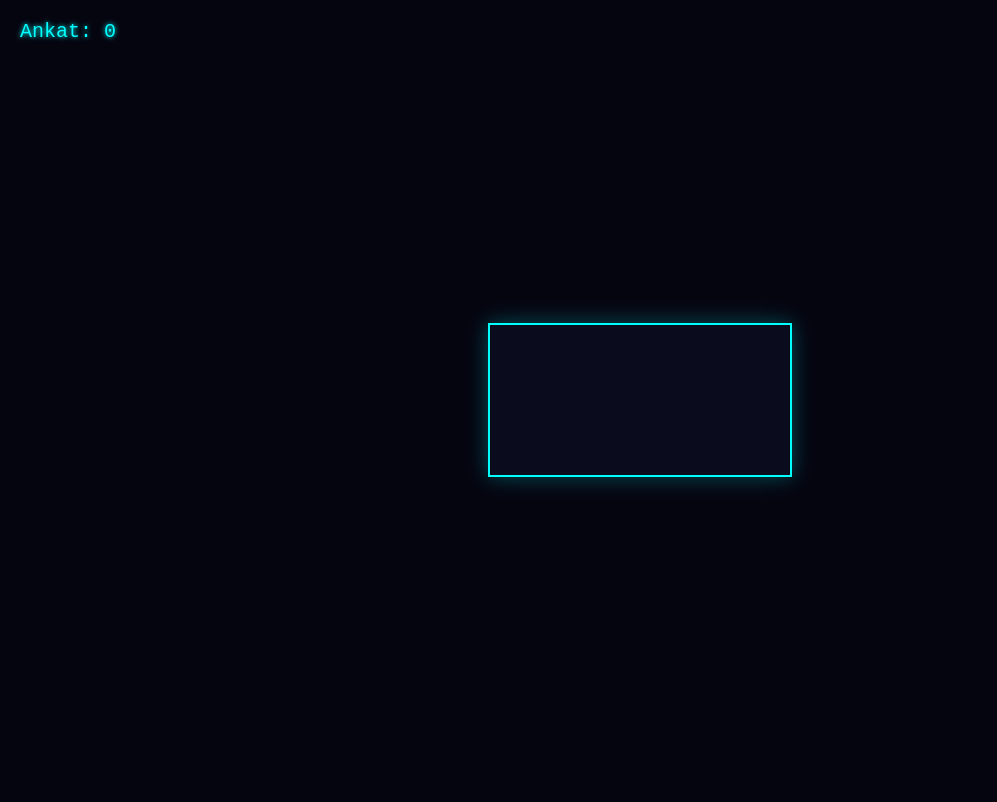
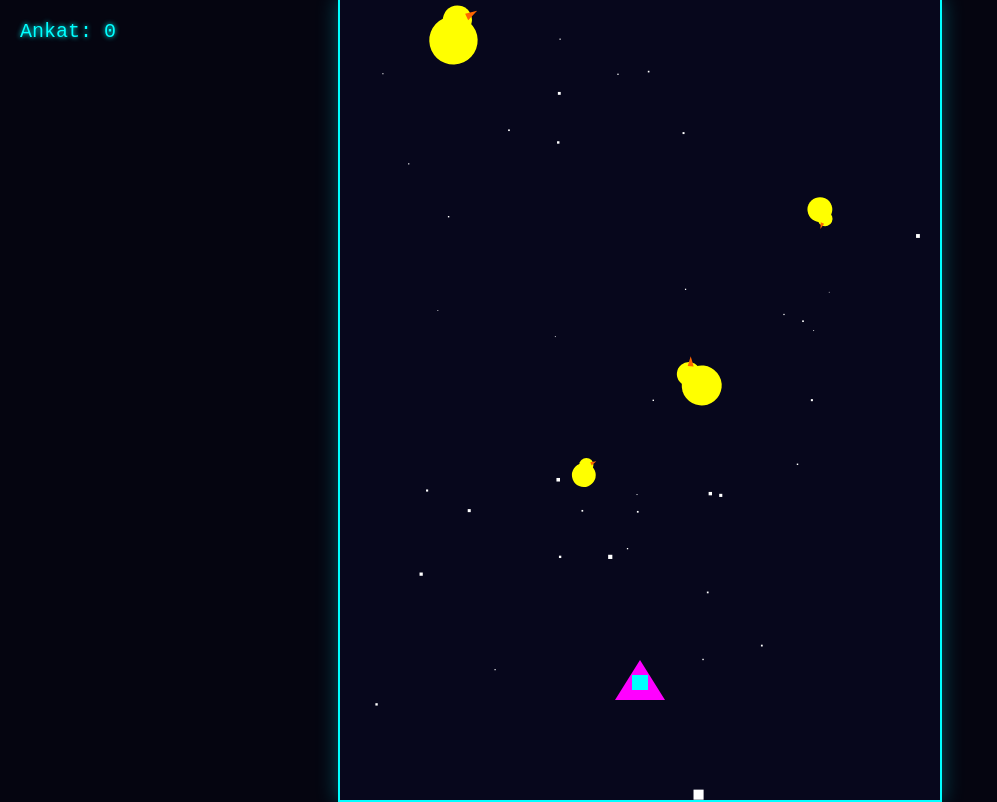
Before and after one commit to Sokerimunkki2035/Vesijetti-ja-ankat-avaruudessa, a plain HTML site: page index.html in a window 1280 px wide. Shown: the whole page, without its empty margins (0-997 px from the left). Drawn offline with Linux system fonts and the light colour scheme.

Commit message:
Fix HTML formatting and update game logic

```diff
--- a/index.html
+++ b/index.html
@@ -1,4 +1,4 @@
-<!DOCTYPE html>
+    <!DOCTYPE html>
 <html lang="fi">
 <head>
     <meta charset="UTF-8">
@@ -45,7 +45,6 @@
         const canvas = document.getElementById("gameCanvas");
         const ctx = canvas.getContext("2d");
 
-        // Asetetaan canvas sopimaan ruudulle
         function resizeCanvas() {
             canvas.width = window.innerWidth < 600 ? window.innerWidth - 20 : 600;
             canvas.height = window.innerHeight < 800 ? window.innerHeight - 40 : 800;
@@ -55,7 +54,6 @@
         let score = 0;
         const scoreVal = document.getElementById("scoreVal");
 
-        // Pelaaja (Vesijetti pysyy alhaalla keskellä, mutta kallistuu/liikkuu sormen mukaan)
         const player = {
             x: canvas.width / 2,
             y: canvas.height - 120,
@@ -63,14 +61,13 @@
             targetY: canvas.height - 120,
             width: 70,
             height: 40,
-            speed: 0.15 // Pehmeä seuranta
+            speed: 0.15
         };
 
         const ducks = [];
         const stars = [];
         const waterParticles = [];
 
-        // Luodaan 3D-tähdet (tulevat syvyydestä kohti)
         for (let i = 0; i < 60; i++) {
             stars.push({
                 x: Math.random() * canvas.width - canvas.width / 2,
@@ -80,7 +77,6 @@
             });
         }
 
-        // Ohjaus puhelimella (kosketus) ja hiirellä
         function handleMove(e) {
             const rect = canvas.getBoundingClientRect();
             const clientX = e.touches ? e.touches[0].clientX : e.clientX;
@@ -99,8 +95,8 @@
                 ducks.push({
                     x: Math.random() * canvas.width - canvas.width / 2,
                     y: Math.random() * canvas.height - canvas.height / 2,
-                    z: canvas.width, // Alkaa kaukaisuudesta
-                    size: 10,
+                    z: canvas.width,
+                    size: 15,
                     angle: Math.random() * 360,
                     spin: Math.random() * 4 - 2
                 });
@@ -111,7 +107,6 @@
             ctx.save();
             ctx.translate(x, y);
 
-            // Vesisuihku takaa (efekti avaruusmoottorista)
             waterParticles.forEach(p => {
                 ctx.fillStyle = `rgba(0, 220, 255, ${p.alpha})`;
                 ctx.beginPath();
@@ -119,16 +114,14 @@
                 ctx.fill();
             });
 
-            // Vesijetin runko (katsottuna hieman takaviistosta/ylhäältä)
-            ctx.fillStyle = "#ff00ff"; // Neon magenta
+            ctx.fillStyle = "#ff00ff";
             ctx.beginPath();
-            ctx.moveTo(0, -20);  // Keula
-            ctx.lineTo(25, 20);  // Oikea perä
-            ctx.lineTo(-25, 20); // Vasen perä
+            ctx.moveTo(0, -20);
+            ctx.lineTo(25, 20);
+            ctx.lineTo(-25, 20);
             ctx.closePath();
             ctx.fill();
 
-            // Istuin ja paneeli
             ctx.fillStyle = "#00ffff";
             ctx.fillRect(-8, -5, 16, 15);
 
@@ -136,22 +129,20 @@
         }
 
         function drawDuck(duck, screenX, screenY, size) {
+            if (size <= 0) return;
             ctx.save();
             ctx.translate(screenX, screenY);
             ctx.rotate(duck.angle * Math.PI / 180);
 
-            // Vartalo suhteutettuna etäisyyteen
             ctx.fillStyle = "#ffff00";
             ctx.beginPath();
             ctx.arc(0, 0, size, 0, Math.PI * 2);
             ctx.fill();
 
-            // Pää
             ctx.beginPath();
             ctx.arc(size * 0.5, -size * 0.7, size * 0.6, 0, Math.PI * 2);
             ctx.fill();
 
-            // Nokka
             ctx.fillStyle = "#ff6600";
             ctx.beginPath();
             ctx.moveTo(size * 0.9, -size * 0.8);
@@ -164,21 +155,18 @@
         }
 
         function update() {
-            // Smooth liike kohti sormea/hiirtä
             player.x += (player.targetX - player.x) * player.speed;
             player.y += (player.targetY - player.y) * player.speed;
 
-            // Rajoitetaan pelialueelle
             if (player.x < 40) player.x = 40;
             if (player.x > canvas.width - 40) player.x = canvas.width - 40;
             if (player.y < 100) player.y = 100;
             if (player.y > canvas.height - 40) player.y = canvas.height - 40;
 
-            // Luodaan vesisuihkupaketteja
             if (Math.random() < 0.6) {
                 waterParticles.push({
-                    x: (Math.random() * 16) - 8,
-                    y: 25,
+                    x: player.x + (Math.random() * 16) - 8,
+                    y: player.y + 25,
                     vx: (Math.random() * 2) - 1,
                     vy: Math.random() * 4 + 3,
                     size: Math.random() * 4 + 2,
@@ -186,7 +174,6 @@
                 });
             }
 
-            // Päivitetään vesisuihku
             for (let i = waterParticles.length - 1; i >= 0; i--) {
                 waterParticles[i].x += waterParticles[i].vx;
                 waterParticles[i].y += waterParticles[i].vy;
@@ -194,9 +181,8 @@
                 if (waterParticles[i].alpha <= 0) waterParticles.splice(i, 1);
             }
 
-            // Päivitetään 3D-tähdet lentämään kohti
             stars.forEach(star => {
-                star.z -= 4; // Liikkuu lähemmäs katsojaa
+                star.z -= 4;
                 if (star.z <= 0) {
                     star.z = canvas.width;
                     star.x = Math.random() * canvas.width - canvas.width / 2;
@@ -204,33 +190,28 @@
                 }
             });
 
-            // Päivitetään avaruusankat
             spawnDuck();
             for (let i = ducks.length - 1; i >= 0; i--) {
                 let d = ducks[i];
-                d.z -= 3; // Ankka lentää lähemmäs
+                d.z -= 4;
                 d.angle += d.spin;
 
-                // Lasketaan 3D-projektio ruudulle
+                if (d.z <= 0) {
+                    ducks.splice(i, 1);
+                    continue;
+                }
+
                 let k = 400 / d.z;
                 let screenX = d.x * k + canvas.width / 2;
                 let screenY = d.y * k + canvas.height / 2;
                 let currentSize = d.size * k;
 
-                // Jos ankka ohittaa pelaajan
-                if (d.z <= 0) {
-                    ducks.splice(i, 1);
-                    continue;
-                }
-
-                // Törmäyksentunnistus (nappaus), kun ankka on samalla syvyydellä kuin pelaaja
-                if (d.z < 150 && d.z > 50) {
+                if (d.z < 150 && d.z > 30) {
                     let dist = Math.hypot(screenX - player.x, screenY - player.y);
-                    if (dist < currentSize + 30) {
+                    if (dist < currentSize + 25) {
                         score++;
                         scoreVal.innerText = score;
                         ducks.splice(i, 1);
-                        continue;
                     }
                 }
             }
@@ -240,7 +221,6 @@
             ctx.fillStyle = "#07071c";
             ctx.fillRect(0, 0, canvas.width, canvas.height);
 
-            // Piirretään 3D-tähdet
             ctx.fillStyle = "#ffffff";
             stars.forEach(star => {
                 let k = 300 / star.z;
@@ -253,7 +233,6 @@
                 }
             });
 
-            // Piirretään ankat, jotka ovat kauempana kuin pelaaja
             ducks.forEach(d => {
                 let k = 400 / d.z;
                 let screenX = d.x * k + canvas.width / 2;
@@ -265,10 +244,8 @@
                 }
             });
 
-            // Piirretään pelaaja
             drawPlayer(player.x, player.y);
 
-            // Piirretään ankat, jotka ovat jo aivan pelaajan "iholla" tai menneet ohi
             ducks.forEach(d => {
                 let k = 400 / d.z;
                 let screenX = d.x * k + canvas.width / 2;
@@ -285,3 +262,9 @@
             update();
             draw();
             requestAnimationFrame(loop);
+        }
+
+        loop();
+    </script>
+</body>
+</html>
```
